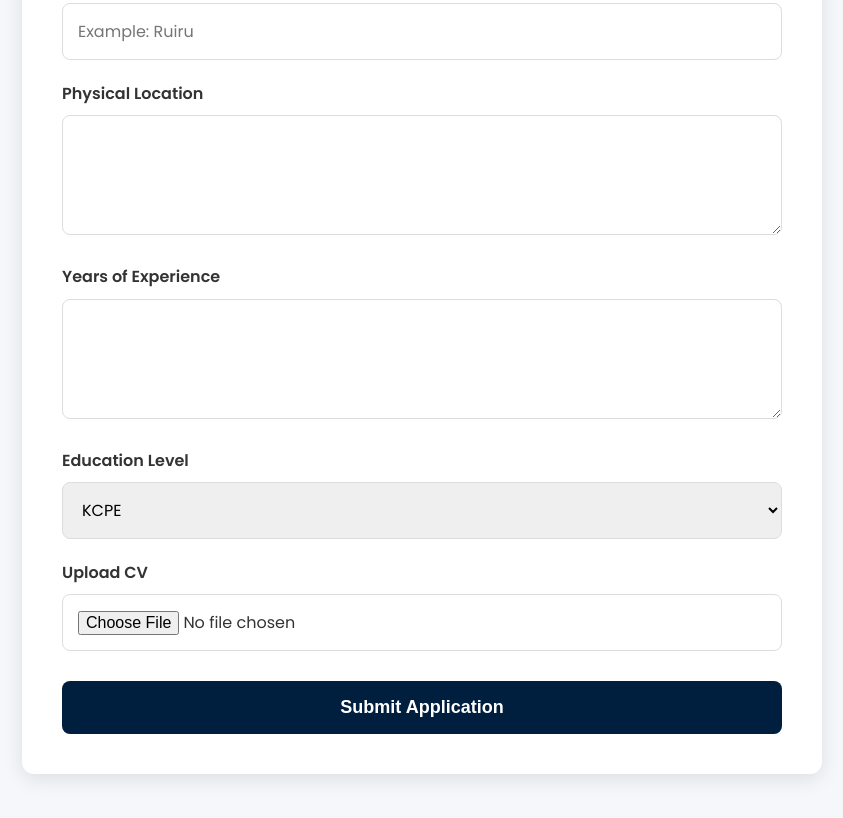
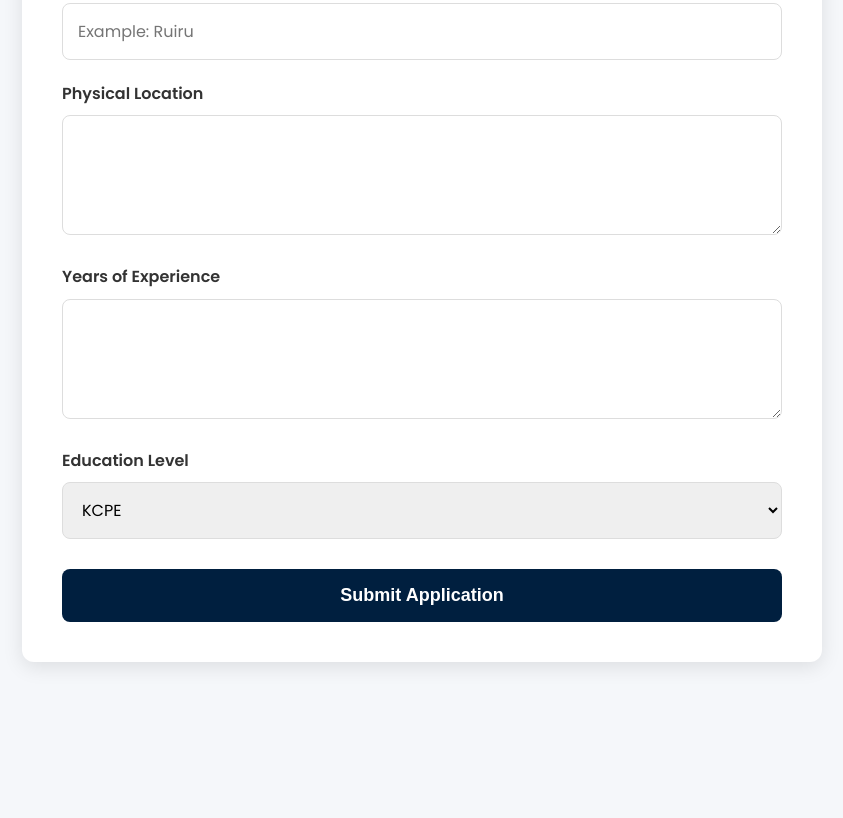
Before and after one commit to domgit2017/kato-power-security, a plain HTML site: page guard-application.html in a window 1280 px wide. Shown: the part 986-1804 px from the top of the page, without its empty margins (218-1061 px from the left). After the commit the page ends 1708 px from the top, so only its background shows below. Drawn offline with Linux system fonts and the light colour scheme; a script that the page names is missing.

Commit message:
Remove CV upload field from application form
Removed CV upload input from the application form.

```diff
--- a/guard-application.html
+++ b/guard-application.html
@@ -107,14 +107,6 @@
             <option>Degree</option>
           </select>
 
-          <label>Upload CV</label>
-
-          <input
-            type="file"
-            name="attachment"
-            accept=".pdf,.doc,.docx"
-            required
-          />
 
           <button type="submit">Submit Application</button>
         </form>
```
